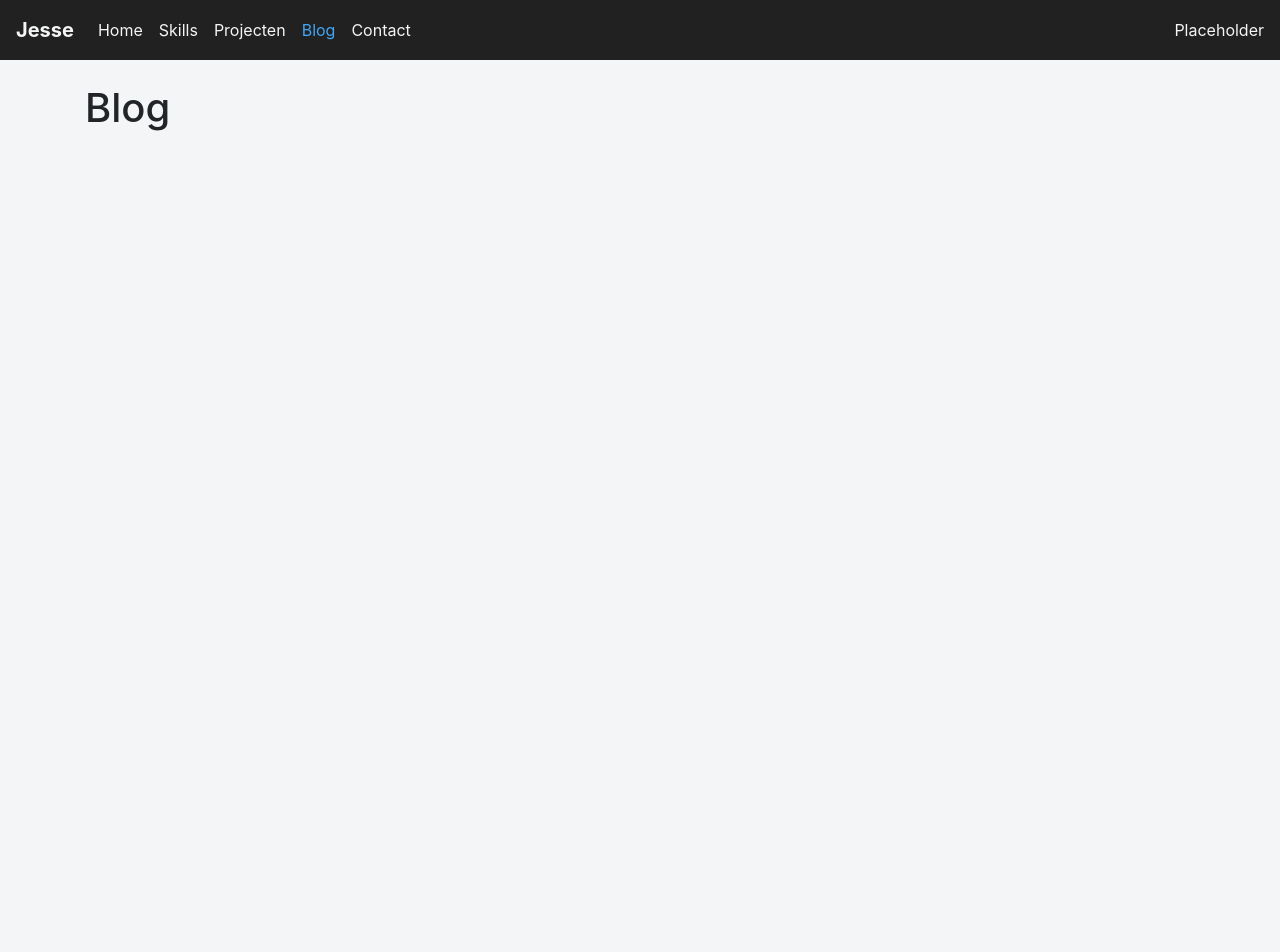
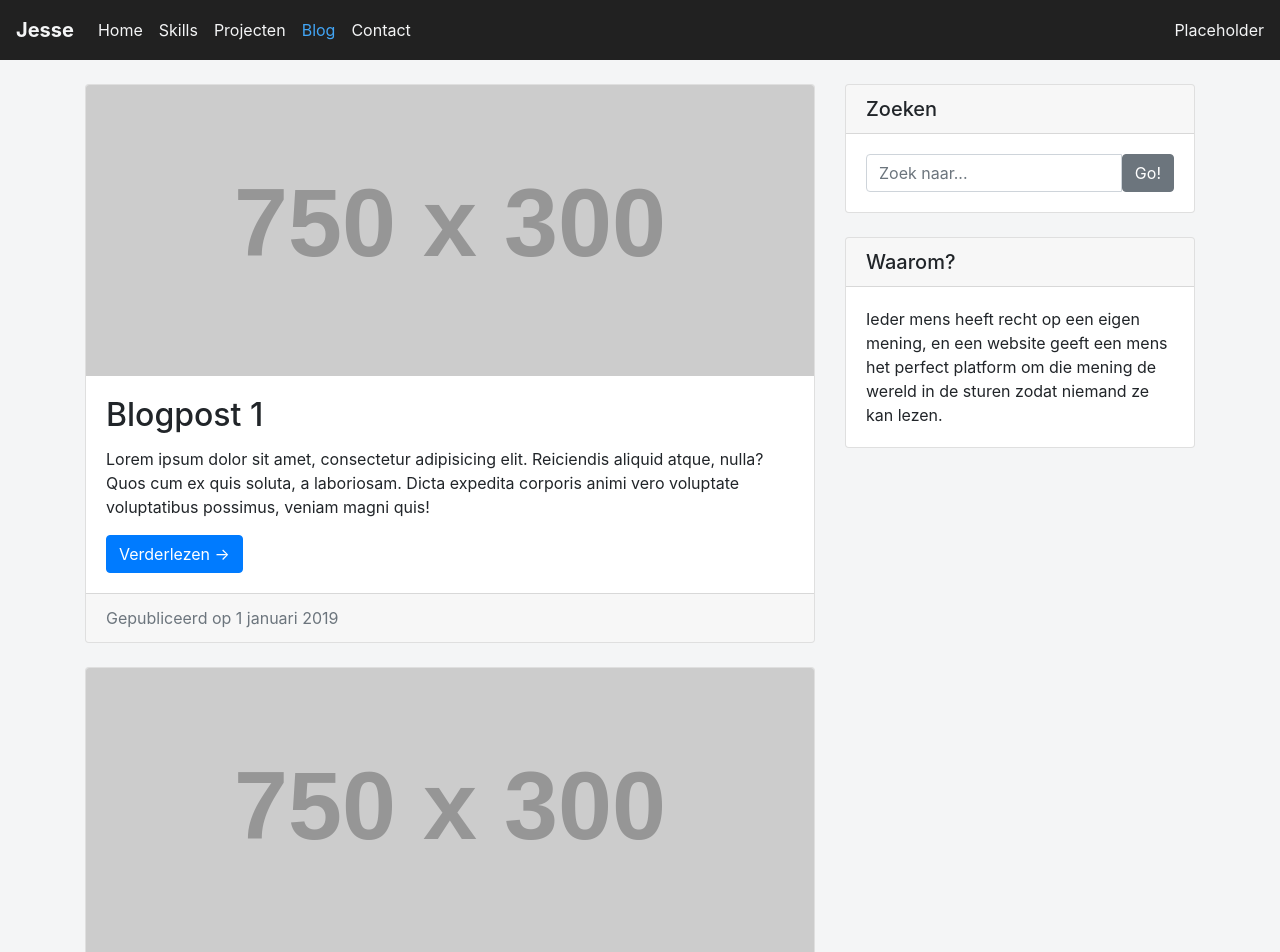
Before and after one commit to jesse-opdebeeck/react-portfolio, a React (Create React App) app: page /blog in a window 1280 px wide. Shown: the top 952 px of the page. Before the commit the page ends 800 px from the top, so only its background shows below. Built offline with nearby package versions, Linux system fonts and the light colour scheme.

Commit message:
insert blog placeholder

```diff
--- a/src/components/blog.js
+++ b/src/components/blog.js
@@ -8,7 +8,115 @@ class Blog extends Component {
       <React.Fragment>
         <Header title="Blog" />
         <div class="container">
-          <h1 class="my-4">Blog</h1>
+          <div class="row">
+            <div class="col-md-8">
+              <div class="card mb-4 my-4">
+                <img
+                  class="card-img-top"
+                  src="http://placehold.it/750x300"
+                  alt="Card image cap"
+                />
+                <div class="card-body">
+                  <h2 class="card-title">Blogpost 1</h2>
+                  <p class="card-text">
+                    Lorem ipsum dolor sit amet, consectetur adipisicing elit.
+                    Reiciendis aliquid atque, nulla? Quos cum ex quis soluta, a
+                    laboriosam. Dicta expedita corporis animi vero voluptate
+                    voluptatibus possimus, veniam magni quis!
+                  </p>
+                  <a href="#" class="btn btn-primary">
+                    Verderlezen &rarr;
+                  </a>
+                </div>
+                <div class="card-footer text-muted">
+                  Gepubliceerd op 1 januari 2019
+                </div>
+              </div>
+              <div class="card mb-4">
+                <img
+                  class="card-img-top"
+                  src="http://placehold.it/750x300"
+                  alt="Card image cap"
+                />
+                <div class="card-body">
+                  <h2 class="card-title">Blogpost 2</h2>
+                  <p class="card-text">
+                    Lorem ipsum dolor sit amet, consectetur adipisicing elit.
+                    Reiciendis aliquid atque, nulla? Quos cum ex quis soluta, a
+                    laboriosam. Dicta expedita corporis animi vero voluptate
+                    voluptatibus possimus, veniam magni quis!
+                  </p>
+                  <a href="#" class="btn btn-primary">
+                    Read More &rarr;
+                  </a>
+                </div>
+                <div class="card-footer text-muted">
+                  Posted on January 1, 2017
+                </div>
+              </div>
+              <div class="card mb-4">
+                <img
+                  class="card-img-top"
+                  src="http://placehold.it/750x300"
+                  alt="Card image cap"
+                />
+                <div class="card-body">
+                  <h2 class="card-title">Blogpost 3</h2>
+                  <p class="card-text">
+                    Lorem ipsum dolor sit amet, consectetur adipisicing elit.
+                    Reiciendis aliquid atque, nulla? Quos cum ex quis soluta, a
+                    laboriosam. Dicta expedita corporis animi vero voluptate
+                    voluptatibus possimus, veniam magni quis!
+                  </p>
+                  <a href="#" class="btn btn-primary">
+                    Read More &rarr;
+                  </a>
+                </div>
+                <div class="card-footer text-muted">
+                  Posted on January 1, 2017
+                </div>
+              </div>
+              <ul class="pagination justify-content-center mb-4">
+                <li class="page-item">
+                  <a class="page-link" href="#">
+                    &larr; Nieuwer
+                  </a>
+                </li>
+                <li class="page-item disabled">
+                  <a class="page-link" href="#">
+                    Ouder &rarr;
+                  </a>
+                </li>
+              </ul>
+            </div>
+            <div class="col-md-4">
+              <div class="card my-4">
+                <h5 class="card-header">Zoeken</h5>
+                <div class="card-body">
+                  <div class="input-group">
+                    <input
+                      type="text"
+                      class="form-control"
+                      placeholder="Zoek naar..."
+                    />
+                    <span class="input-group-btn">
+                      <button class="btn btn-secondary" type="button">
+                        Go!
+                      </button>
+                    </span>
+                  </div>
+                </div>
+              </div>
+              <div class="card my-4">
+                <h5 class="card-header">Waarom?</h5>
+                <div class="card-body">
+                  Ieder mens heeft recht op een eigen mening, en een website
+                  geeft een mens het perfect platform om die mening de wereld in
+                  de sturen zodat niemand ze kan lezen.
+                </div>
+              </div>
+            </div>
+          </div>
         </div>
       </React.Fragment>
     );
```
